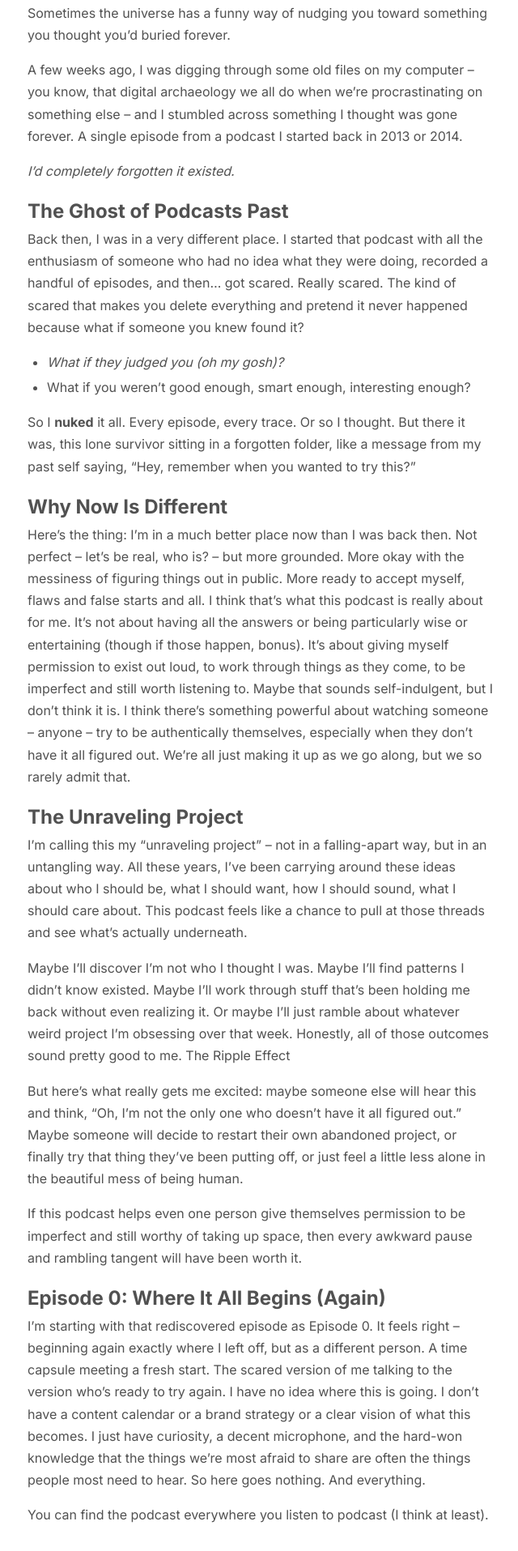
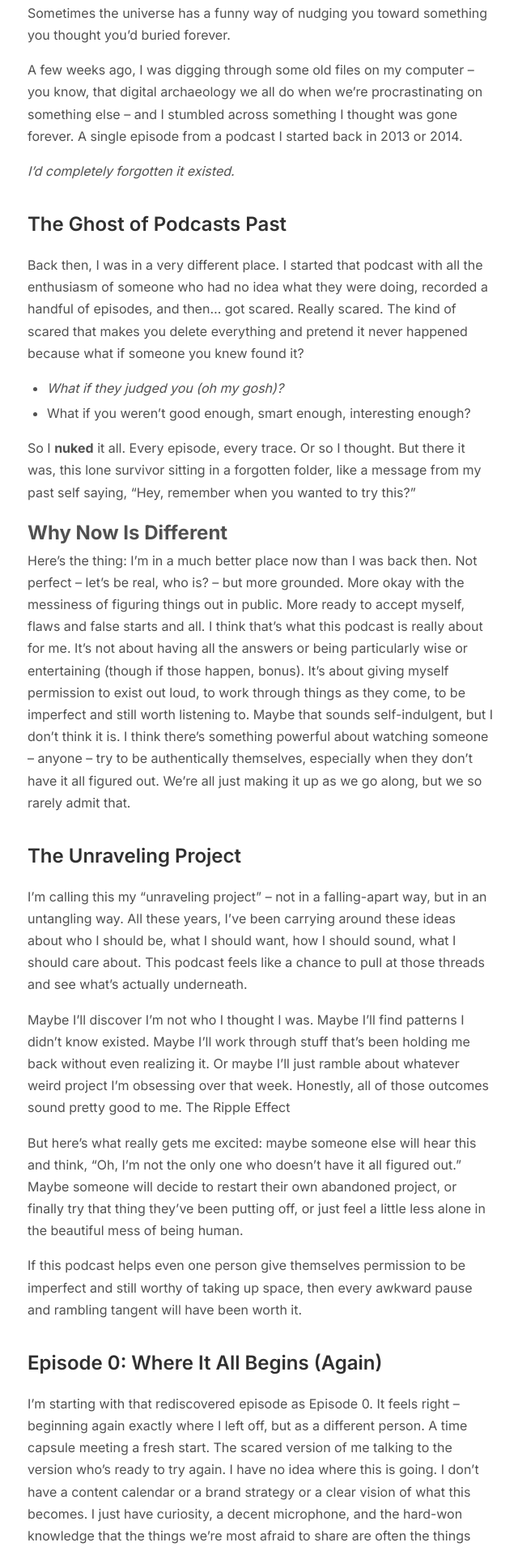
Before and after one commit to talemache/talemache.github.io, a Jekyll site: the page built from _posts/2025-08-14-pdcast.md, in a window 1280 px wide. Shown: the part 316-2231 px from the top of the page at 81% size, without its empty margins (318-958 px from the left). Built offline with Jekyll 4.4.1, drawn with Linux system fonts in a browser that asks for light colours.

```diff
--- a/_posts/2025-08-14-pdcast.md
+++ b/_posts/2025-08-14-pdcast.md
@@ -13,7 +13,7 @@ A few weeks ago, I was digging through some old files on my computer – you kno
 
 *I'd completely forgotten it existed.*
 
-# The Ghost of Podcasts Past
+## The Ghost of Podcasts Past
 Back then, I was in a very different place. I started that podcast with all the enthusiasm of someone who had no idea what they were doing, recorded a handful of episodes, and then... got scared. Really scared. The kind of scared that makes you delete everything and pretend it never happened because what if someone you knew found it?
 
 - *What if they judged you (oh my gosh)?*
@@ -27,7 +27,7 @@ Here's the thing: I'm in a much better place now than I was back then. Not perfe
 I think that's what this podcast is really about for me. It's not about having all the answers or being particularly wise or entertaining (though if those happen, bonus). It's about giving myself permission to exist out loud, to work through things as they come, to be imperfect and still worth listening to.
 Maybe that sounds self-indulgent, but I don't think it is. I think there's something powerful about watching someone – anyone – try to be authentically themselves, especially when they don't have it all figured out. We're all just making it up as we go along, but we so rarely admit that.
 
-# The Unraveling Project
+## The Unraveling Project
 I'm calling this my "unraveling project" – not in a falling-apart way, but in an untangling way. All these years, I've been carrying around these ideas about who I should be, what I should want, how I should sound, what I should care about. This podcast feels like a chance to pull at those threads and see what's actually underneath.
 
 Maybe I'll discover I'm not who I thought I was. Maybe I'll find patterns I didn't know existed. Maybe I'll work through stuff that's been holding me back without even realizing it. Or maybe I'll just ramble about whatever weird project I'm obsessing over that week. Honestly, all of those outcomes sound pretty good to me.
@@ -37,7 +37,7 @@ But here's what really gets me excited: maybe someone else will hear this and th
 
 If this podcast helps even one person give themselves permission to be imperfect and still worthy of taking up space, then every awkward pause and rambling tangent will have been worth it.
 
-# Episode 0: Where It All Begins (Again)
+## Episode 0: Where It All Begins (Again)
 I'm starting with that rediscovered episode as Episode 0. It feels right – beginning again exactly where I left off, but as a different person. A time capsule meeting a fresh start. The scared version of me talking to the version who's ready to try again.
 I have no idea where this is going. I don't have a content calendar or a brand strategy or a clear vision of what this becomes. I just have curiosity, a decent microphone, and the hard-won knowledge that the things we're most afraid to share are often the things people most need to hear.
 So here goes nothing. And everything.
```
Also changed, not shown: _posts/2025-08-11-hello-world.md (+3 -1 lines), 1 other file.
